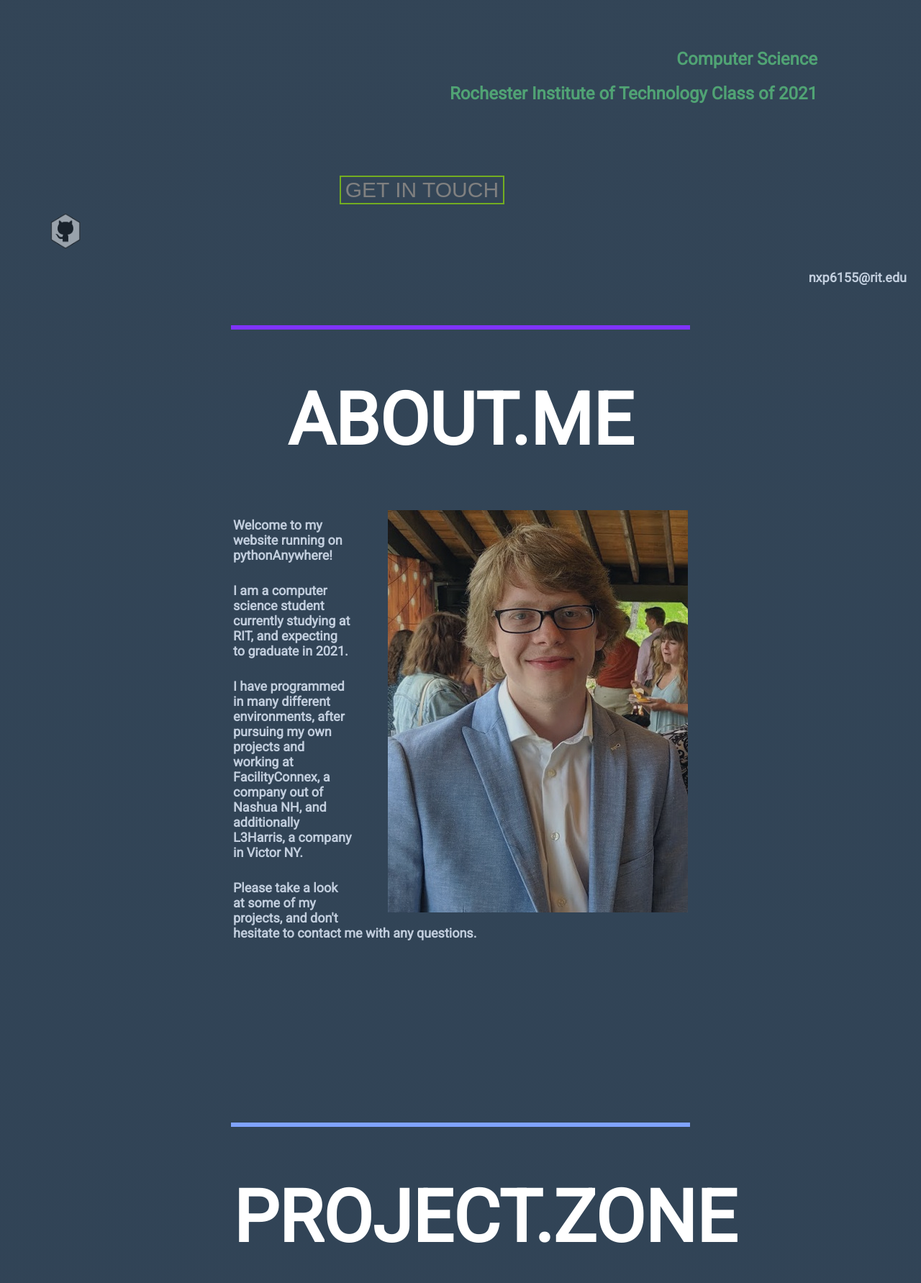
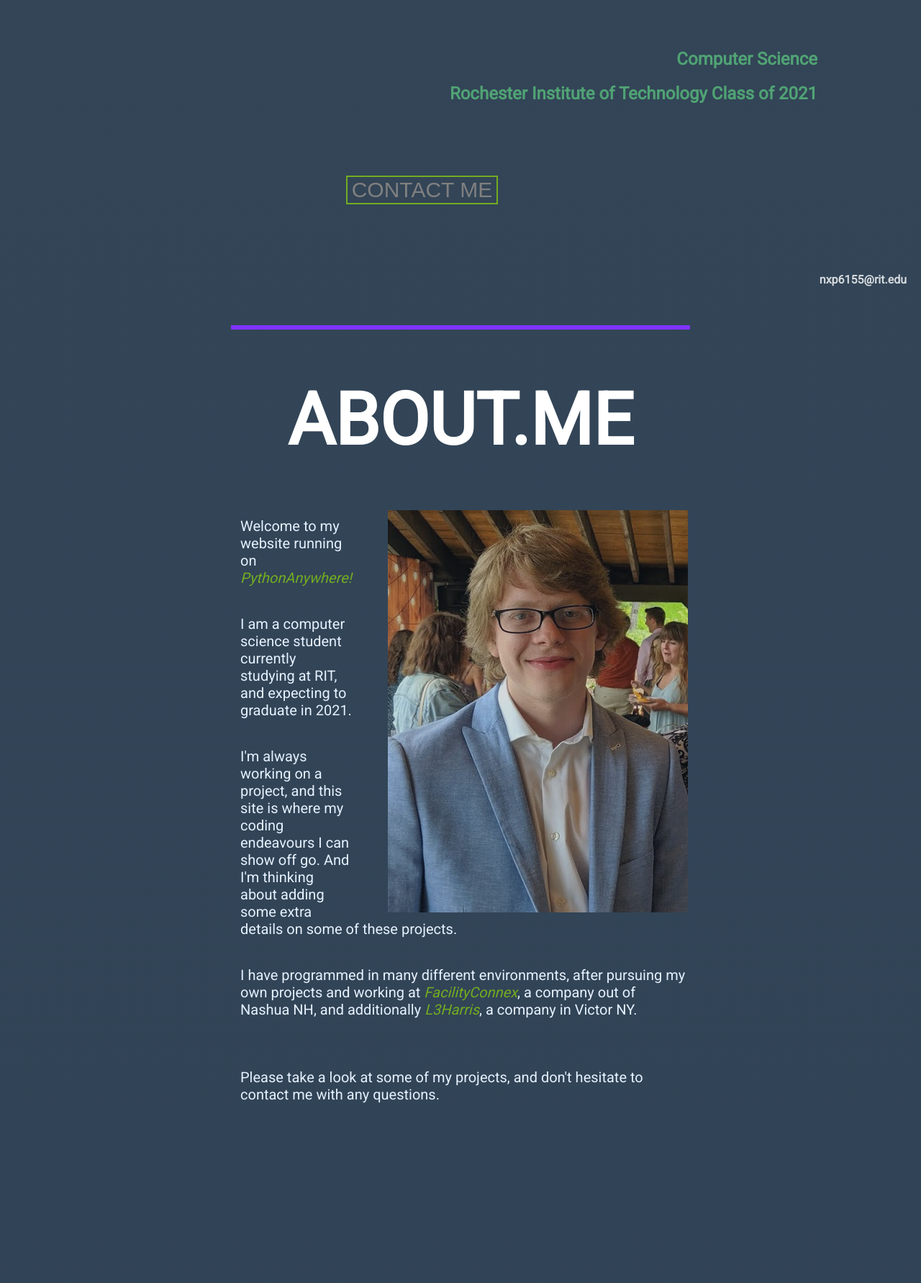
Before and after one commit to blockheads/NicholasPueschelWebApp, a Flask app: page / in a window 1280 px wide. Shown: the part 386-2169 px from the top of the page at 72% size. Run offline with Flask 2, Linux system fonts and the light colour scheme.

Commit message:
Reformatting contact me design

```diff
--- a/static/css/home.css
+++ b/static/css/home.css
@@ -57,9 +57,8 @@
 }
 
 .links{
-  position: fixed;
-  left:0;
-  bottom:0;
+  position: relative;
+
   margin-bottom:50px;
   margin-left:50px;
 }
@@ -163,16 +162,29 @@
 
 h3.description3{
   padding-top:10px;
+  color: white;
+  text-align: left;
+  font-size:16px;
+  opacity: .8;
+}
+
+p.about{
+ padding-top:10px;
+  color: white;
+  text-align: left;
+  opacity: 1;
   color: #e6f1ff;
-  text-align: left;
-  font-size:18px;
-  opacity: .8;
+  font-size:20px;
 }
 
 h2.projectDescription{
   color: #e6f1ff;
   text-align: center;
   opacity: .8;
+}
+
+em{
+  color: #73AD21;;
 }
 
 h2{
@@ -212,7 +224,7 @@
 }
 
 li.link {
-  float: none;
+  float: left;
 }
 
 li a {
@@ -224,8 +236,7 @@
 }
 
 /* Change the link color to #111 (black) on hover */
-li a:hover {
-  text-shadow: 1px 1px 2px black, 0 0 25px blue, 0 0 5px darkblue;
+li a.glow:hover {
   opacity: 1;
   animation: glow 1s;
   animation-fill-mode: forwards;
--- a/templates/home.html
+++ b/templates/home.html
@@ -13,19 +13,10 @@
     <div class="nav" id="navbar">
         <ul>
 
-            <li><a href="/resume">Resume</a></li>
-            <li><a href="#contact">Contact</a></li>
-            <li><a href="#projects">Projects</a></li>
-            <li><a href="#about">About</a></li>
-
-        </ul>
-    </div>
-
-    <div class="links" id="links">
-        <ul>
-
-            <li class="link"><a class="imageLink" href="https://github.com/blockheads"><img src="{{url_for('static', filename='images/github.png')}}"
-            height=50" width="50"></a></li>
+            <li><a class="imageLink" href="/resume">Resume</a></li>
+            <li><a class="imageLink" href="#contact">Contact</a></li>
+            <li><a class="imageLink" href="#projects">Projects</a></li>
+            <li><a class="imageLink" href="#about">About</a></li>
 
         </ul>
     </div>
@@ -47,9 +38,9 @@
                 Rochester Institute of Technology Class of 2021
             </h2>
             <div class ="buttonWrapper">
-                <a href=mailto:nxp6155@rit.edu">
+                <a href="#contact">
                     <button class="contact">
-                        GET IN TOUCH
+                        CONTACT ME
                     </button>
                 </a>
 
@@ -66,21 +57,26 @@
             </h1>
 
             <img class="me" src="{{url_for('static', filename='images/me.jpg')}}">
-            <h3 class="description3">
-                Welcome to my website running on pythonAnywhere!
-            </h3>
-            <h3 class="description3">
+            <p class="about">
+                Welcome to my website running on <em>PythonAnywhere!</em>
+            </p>
+            <p class="about">
                 I am a computer science student currently studying at RIT, and expecting to graduate in 2021.
-            </h3>
+            </p>
 
-            <h3 class="description3">
-                I have programmed in many different environments, after pursuing my own projects and working at FacilityConnex,
-                a company out of Nashua NH, and additionally L3Harris, a company in Victor NY.
-            </h3>
+            <p class="about">
+                I'm always working on a project, and this site is where my coding endeavours I can show off go. And I'm
+                thinking about adding some extra details on some of these projects.
+            </p>
 
-            <h3 class="description3">
+            <p class="about">
+                I have programmed in many different environments, after pursuing my own projects and working at <em>FacilityConnex</em>,
+                a company out of Nashua NH, and additionally <em>L3Harris</em>, a company in Victor NY.
+            <p>
+
+            <p class="about">
                 Please take a look at some of my projects, and don't hesitate to contact me with any questions.
-            </h3>
+            </p>
 
         </div>
     </div>
@@ -145,7 +117,31 @@
                 </div>
             </a>
 
-            <a href="https://github.com/blockheads/NicholasPueschelWebApp">
+            <a class="glow" href="https://github.com/blockheads/ConquerorGame">
+                <div class="projectContainer">
+
+                    <div class="projectDescription">
+
+                        <h2 class="projectDescription">
+                            Conqueror Game
+                        </h2>
+                        <p>
+                            Currently over this summer I am working on making a python based RPG. Take a look
+                            to see my progress thus far.
+                        </p>
+
+                    </div>
+
+                    <ul class="languages">
+
+                        <li class="language">Python</li>
+                        <li class="language">PyGame</li>
+                    </ul>
+
+                </div>
+            </a>
+
+            <a class="glow" href="https://github.com/blockheads/NicholasPueschelWebApp">
                 <div class="projectContainer">
 
                     <div class="projectDescription">
@@ -246,6 +218,29 @@
                 </div>
             </a>
 
+            <a class="glow" href="https://github.com/blockheads/2D-Wargame">
+                <div class="projectContainer">
+
+                    <div class="projectDescription">
+
+                        <h2 class="projectDescription">
+                            2D Shooter Game
+                        </h2>
+                        <p>
+                            This was a older project, where I designed a physics based shooting simulator in
+                            Unreal Engine.
+                        </p>
+
+                    </div>
+
+                    <ul class="languages">
+
+                        <li class="language">C++</li>
+                        <li class="language">Unreal Engine</li>
+                    </ul>
+
+                </div>
+            </a>
 
         </div>
     </div>
@@ -261,13 +256,24 @@
                 Thank you for taking the time to explore what I've been up to.
             </h2>
             <h2 class="description2">
-                Currently I am looking for an internship for fall of 2020, press the magic button below and let's chat.
+                Currently I am looking for an internship for fall of 2020, here's all my contact info I know.
             </h2>
 
-            <div class ="buttonWrapper">
-                <button class="contact">
-                    GET IN TOUCH
-                </button>
+            <h2 class="description2"> P.S: if you don't use a external email app, my email is nxp6155@rit.edu</h2>
+
+            <div class="links" id="links">
+                <ul>
+
+                    <li class="link"><a class="imageLink" href="https://github.com/blockheads">GITHUB<img src="{{url_for('static', filename='images/github.png')}}"
+                    height=50" width="50"></a></li>
+
+                    <li class="link"><a class="imageLink" href="/resume">RESUME<img src="{{url_for('static', filename='images/resume.png')}}"
+                    height=50" width="50"></a></li>
+
+                    <li class="link"><a class="imageLink" href="mailto:nxp6155@rit.edu">EMAIL<img src="{{url_for('static', filename='images/email.png')}}"
+                    height=50" width="50"></a></li>
+
+                </ul>
             </div>
 
         </div>
```
Also changed, not shown: other parts of templates/home.html (+3 -51 lines), static/images/105-1051003_resume-png-transparent-images-resume-icon-png-white.png (deleted), static/images/email.png (added), static/images/resume.png (added).
